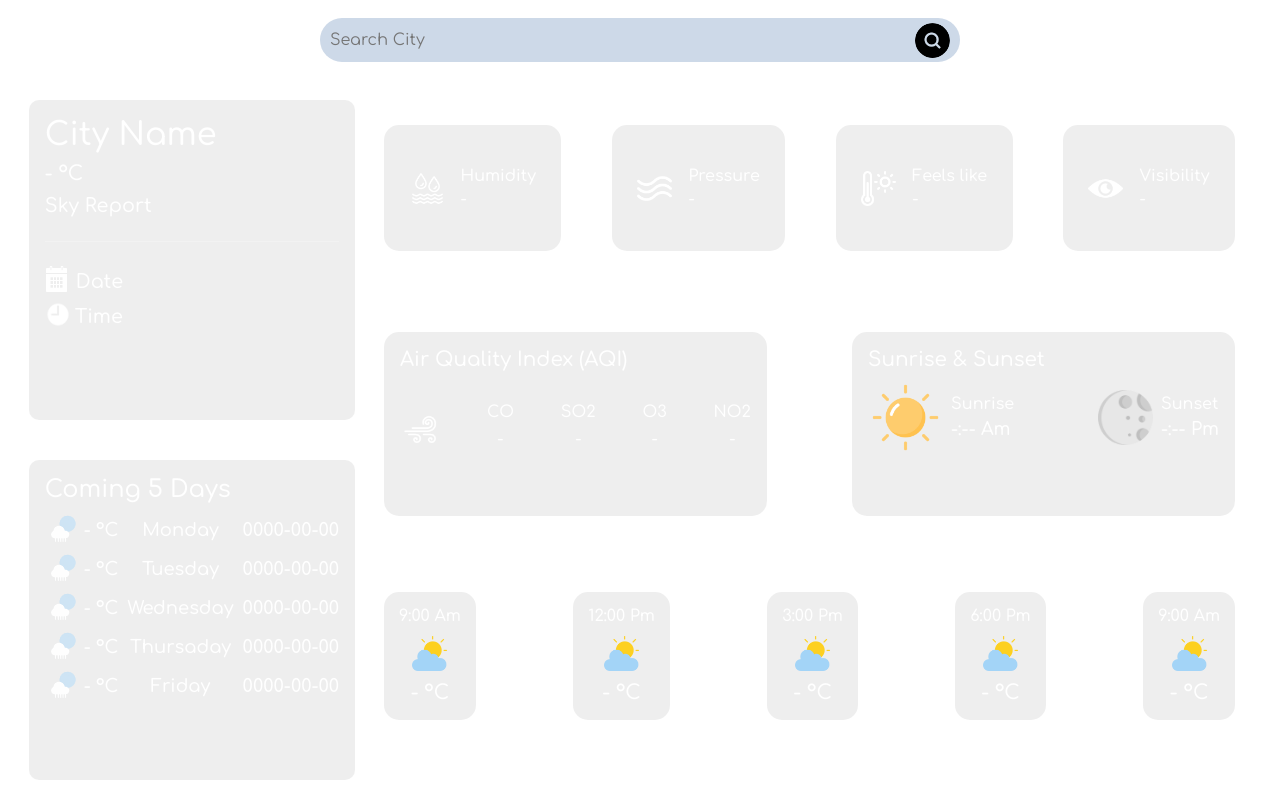
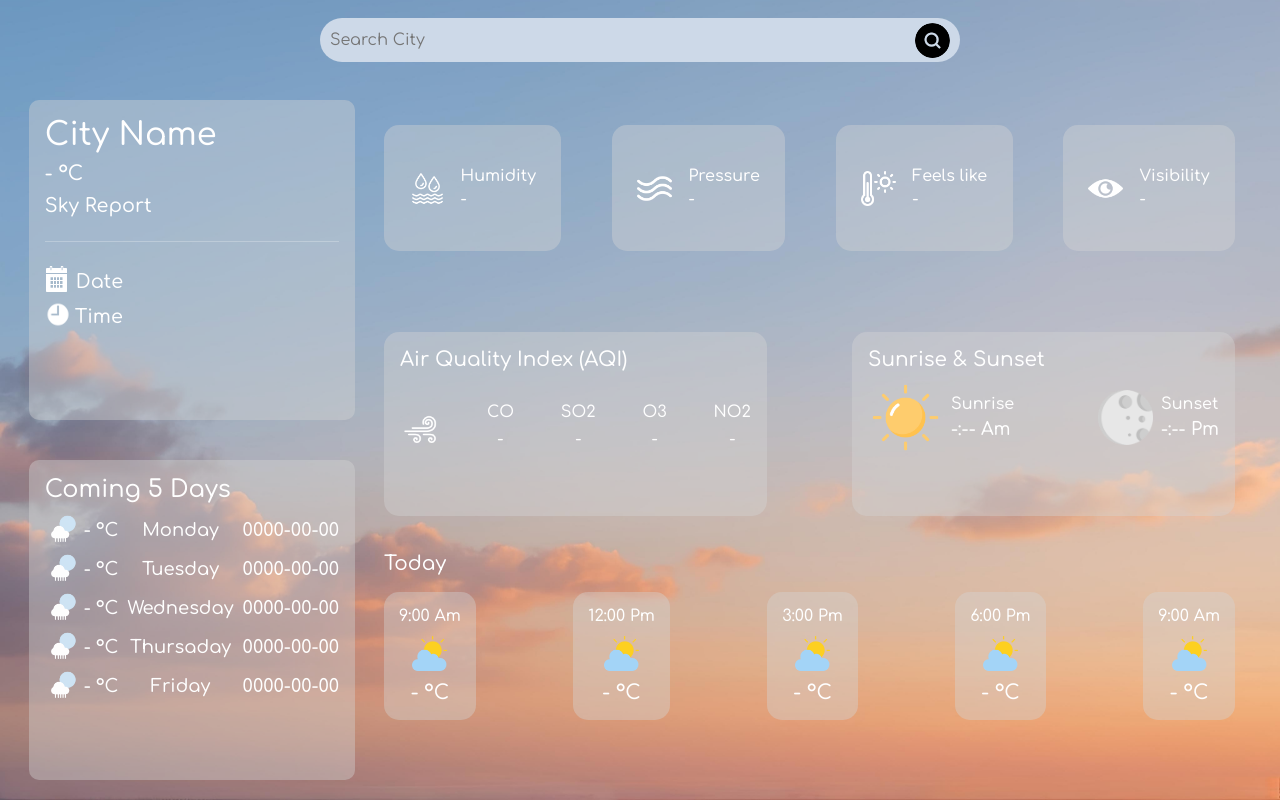
Before and after one commit to Balaji-Sri-Ram/Weather-24-7, a plain HTML site: page index.html in a window 1280 px wide. Drawn offline with nearby package versions, Linux system fonts and the light colour scheme.

Commit message:
Update style.css

```diff
--- a/style.css
+++ b/style.css
@@ -1,9 +1,8 @@
 .body {
     color: white;
     font-family: "Comfortaa", sans-serif;
-    background: url('./background.png');
-    background-position: bottom;
-    background-attachment: fixed;
+    background: url('./background.jpg') no-repeat center bottom fixed;
+    background-size: cover;
 }
 
 .top {
```
